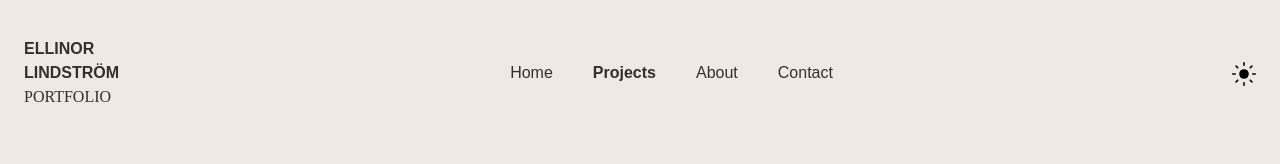
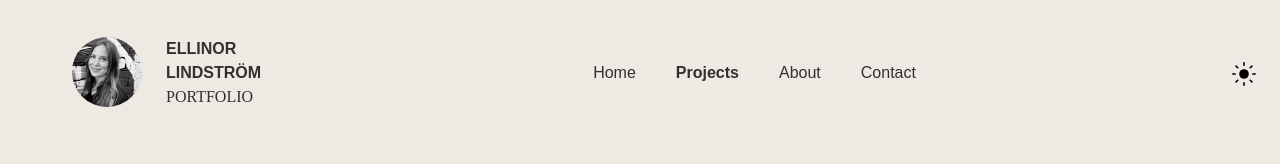
Before and after one commit to ellinorlindstrom/portfolio-24, a React (Vite) app: page /projects in a window 1280 px wide. Shown: the top 164 px of the page. Built offline with nearby package versions, Linux system fonts and the light colour scheme.

Commit message:
added profile image to navbar

```diff
--- a/src/components/NavBar.tsx
+++ b/src/components/NavBar.tsx
@@ -2,16 +2,20 @@ import "../scss/NavBar.scss"; // Importing navbar-specific styles
 import { Container, Navbar, Nav } from "react-bootstrap";
 import { NavLink } from "react-router-dom";
 import ThemeToggleButton from "./ThemeButton";
+import profileimage from "../assets/images/ellinor_lindstrom.jpg";
 
 const NavBar: React.FC = () => {
   return (
     <Navbar expand="lg" className="navbar">
       <Container fluid className="px-0">
+        <div className="image-title">
+        <img src={profileimage} alt="profile image" className="profile-image" />
         <Navbar.Brand as={NavLink} to="/" className="title">
           <div className="main-title">ELLINOR</div>
           <div className="main-title">LINDSTRÖM</div>
           <div className="subtitle">PORTFOLIO</div>
         </Navbar.Brand>
+        </div>
         <Navbar.Toggle aria-controls="basic-navbar-nav" className="custom-toggler" />
 
         <Navbar.Collapse
--- a/src/scss/NavBar.scss
+++ b/src/scss/NavBar.scss
@@ -1,6 +1,21 @@
 .navbar {
   padding: 10px 20px;
   box-shadow: none;
+}
+
+.profile-image {
+  width: 70px;
+  height: 70px;
+  border-radius: 50%;
+  //margin-right: 1.5rem;
+  //margin-left: 3rem;
+  margin: .3rem 1.5rem 0rem 3rem;
+}
+
+.image-title {
+  display: flex;
+  flex-direction: row;
+  margin: 1.5rem;
 }
 
 .title {
@@ -9,7 +24,7 @@
   display: flex;
   flex-direction: column;
   align-items: flex-start;
-  margin: 1.5rem;
+
 
 }
 
```
Also changed, not shown: src/assets/images/ellinor_lindstrom.jpg (added).
